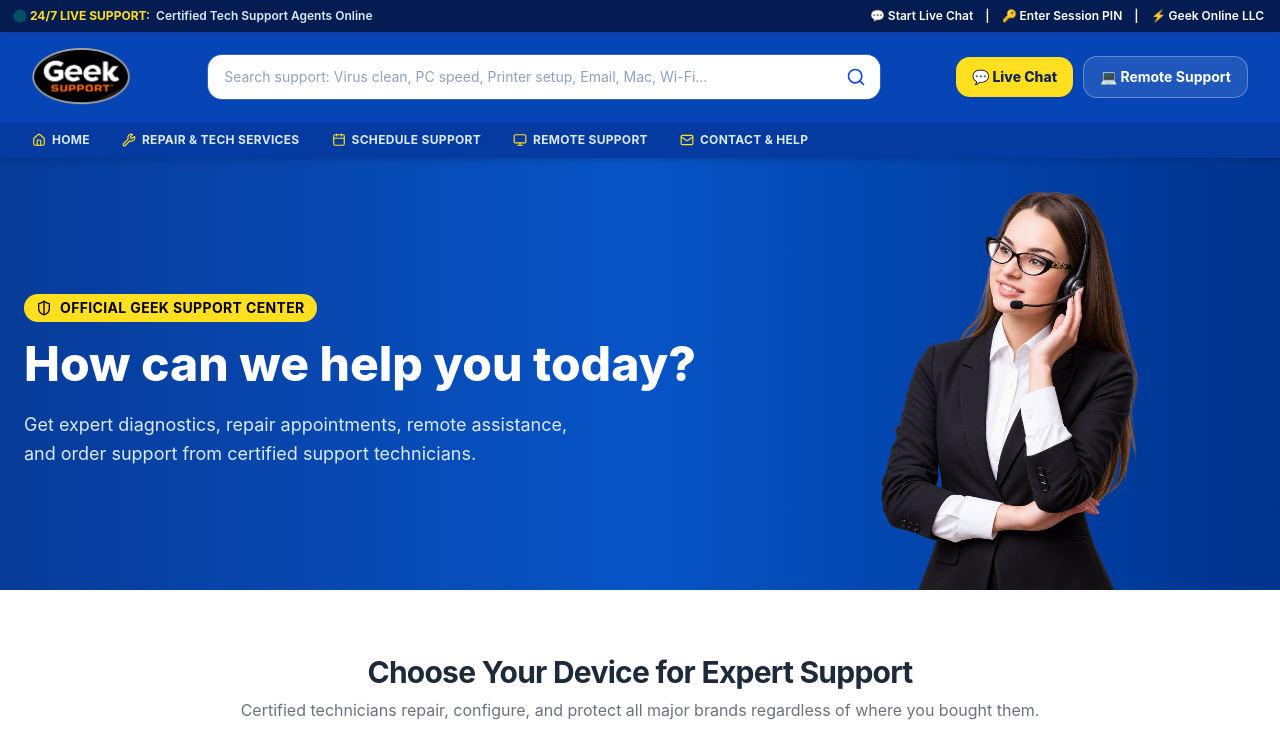
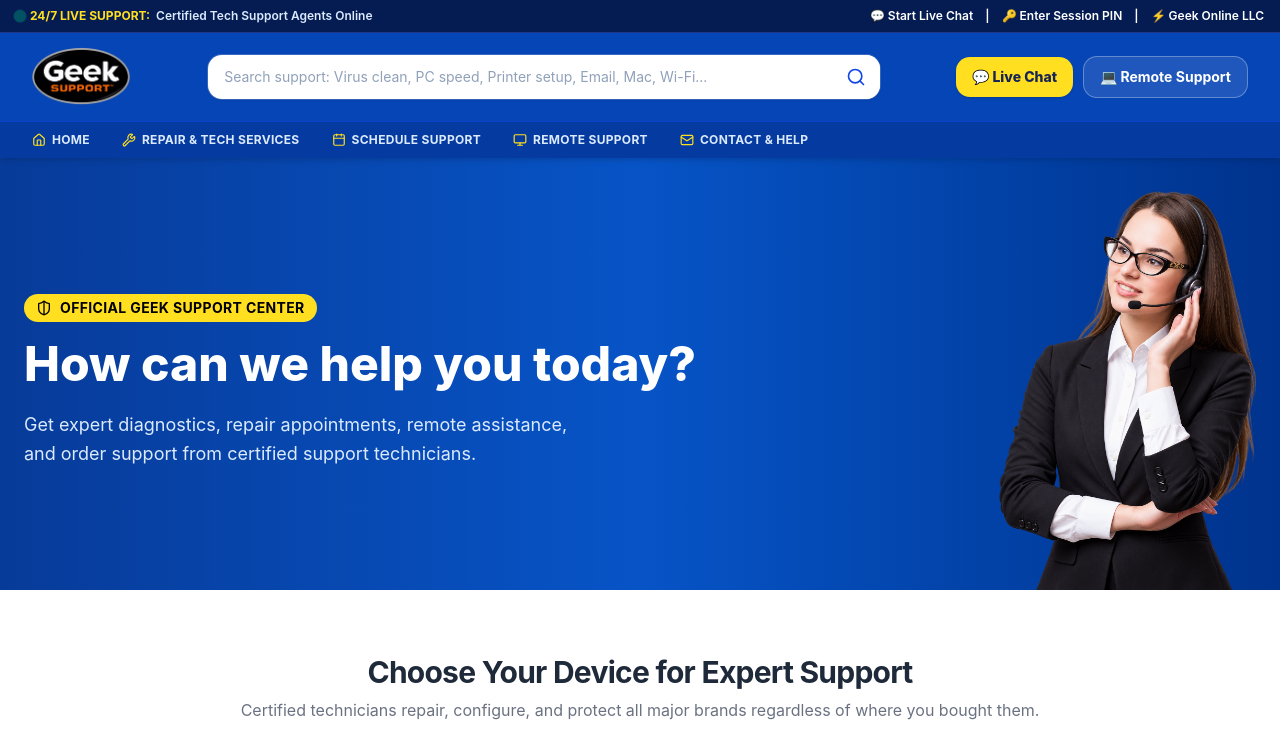
Before and after one commit to Zentrok-Private-Limited/geeksupportpro, a Next.js app: page / in a window 1280 px wide. Shown: the top 745 px of the page. Built offline with nearby package versions, Linux system fonts and the light colour scheme.

Commit message:
feat: adjust layout alignment for support agent image in HomePage

```diff
--- a/app/page.tsx
+++ b/app/page.tsx
@@ -100,7 +100,7 @@ export default function HomePage() {
                 and order support from certified support technicians.
               </p>
             </div>
-            <div className="flex items-end justify-center lg:col-span-5">
+            <div className="flex items-end justify-center lg:justify-end lg:col-span-5">
               <Image
                 src="/images/reference-support-agent.png"
                 alt="Support Agent"
```
